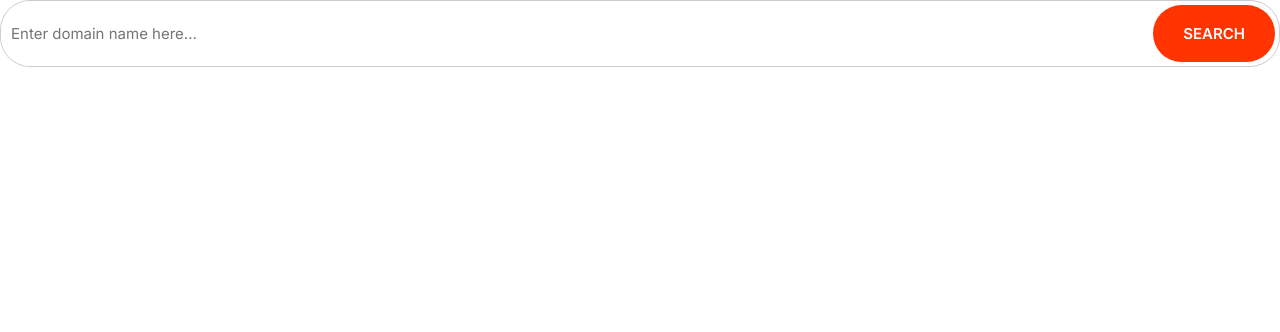
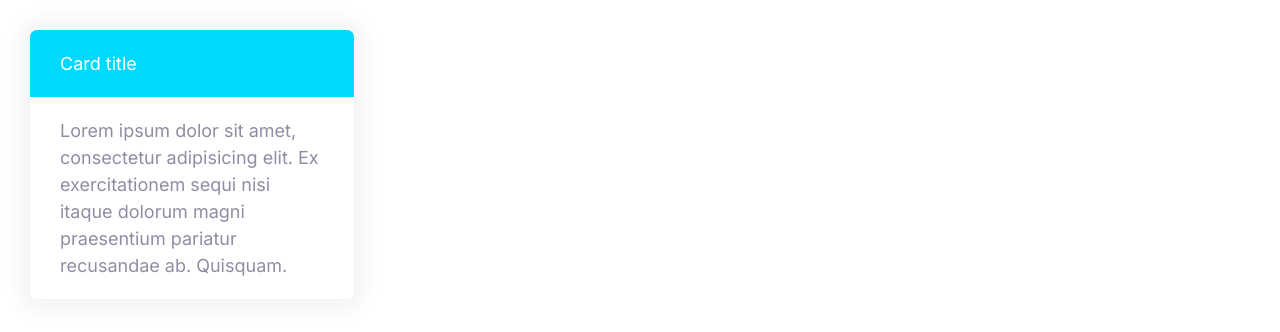
Before and after one commit to SavaEma/moshify-project, a website: page index.html in a window 1280 px wide. Drawn offline with Linux system fonts and the light colour scheme.

Commit message:
create the cards component

```diff
--- a/css/styles.scss
+++ b/css/styles.scss
@@ -288,3 +288,30 @@ a {
     margin: 4px;
   }
 }
+
+// CARDS
+
+.card {
+  border-radius: 7px;
+  box-shadow: 0 0 20px 10px #f3f3f3;
+  overflow: hidden;
+
+  &__header,
+  &__body {
+    padding: 2rem 3rem;
+  }
+
+  &--primary {
+    .card__header {
+      background-color: map-get($colors, primary);
+      color: #fff;
+    }
+  }
+
+  &--secondary {
+    .card__header {
+      background-color: map-get($colors, secondary);
+      color: #fff;
+    }
+  }
+}
--- a/index.html
+++ b/index.html
@@ -14,13 +14,15 @@
     <link rel="stylesheet" href="css/styles.css" />
   </head>
   <body>
-    <div class="input-group">
-      <input
-        type="text"
-        class="input"
-        placeholder="Enter domain name here..."
-      />
-      <button class="btn btn--accent">Search</button>
+    <div style="width: 30%; padding: 3rem">
+      <div class="card card--secondary">
+        <header class="card__header">Card title</header>
+        <div class="card__body">
+          Lorem ipsum dolor sit amet, consectetur adipisicing elit. Ex
+          exercitationem sequi nisi itaque dolorum magni praesentium pariatur
+          recusandae ab. Quisquam.
+        </div>
+      </div>
     </div>
   </body>
 </html>
```
Also changed, not shown: components/cards.html (added, +10 -0 lines), css/styles.css, 1 other file.
